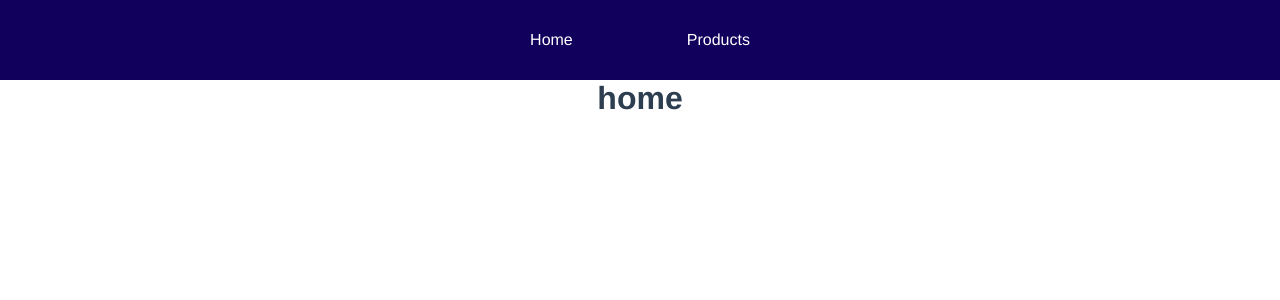
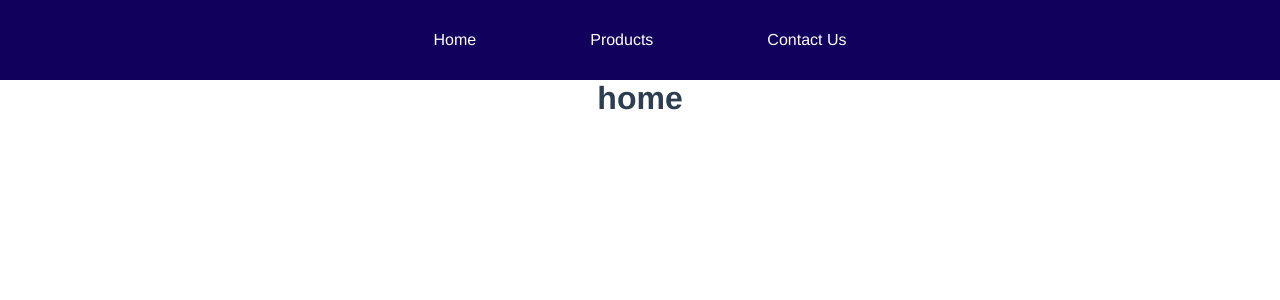
Before and after one commit to ShahrulSaifuddin/assignment-day12, a Vue app in the folder e-commerce/: page / in a window 1280 px wide. Shown: the top 300 px of the page. Built offline with nearby package versions, Linux system fonts and the light colour scheme.

Commit message:
add contact us page

```diff
--- a/e-commerce/src/components/TheNavigation.vue
+++ b/e-commerce/src/components/TheNavigation.vue
@@ -7,6 +7,9 @@
         </li>
         <li>
           <router-link to="/products">Products</router-link>
+        </li>
+        <li>
+          <router-link to="/contact">Contact Us</router-link>
         </li>
       </ul>
     </nav>
--- a/e-commerce/src/router.js
+++ b/e-commerce/src/router.js
@@ -2,6 +2,7 @@ import { createRouter, createWebHistory } from 'vue-router';
 
 import TheHomePage from './components/TheHomePage.vue';
 import TheProductsPage from './components/TheProductsPage.vue';
+import TheContactPage from './components/TheContactPage.vue';
 
 const router = createRouter({
   history: createWebHistory(),
@@ -20,6 +21,11 @@ const router = createRouter({
       path: '/products',
       component: TheProductsPage,
     },
+    {
+      name: 'contact',
+      path: '/contact',
+      component: TheContactPage,
+    },
   ],
   // linkActiveClass: 'active',
 });
```
